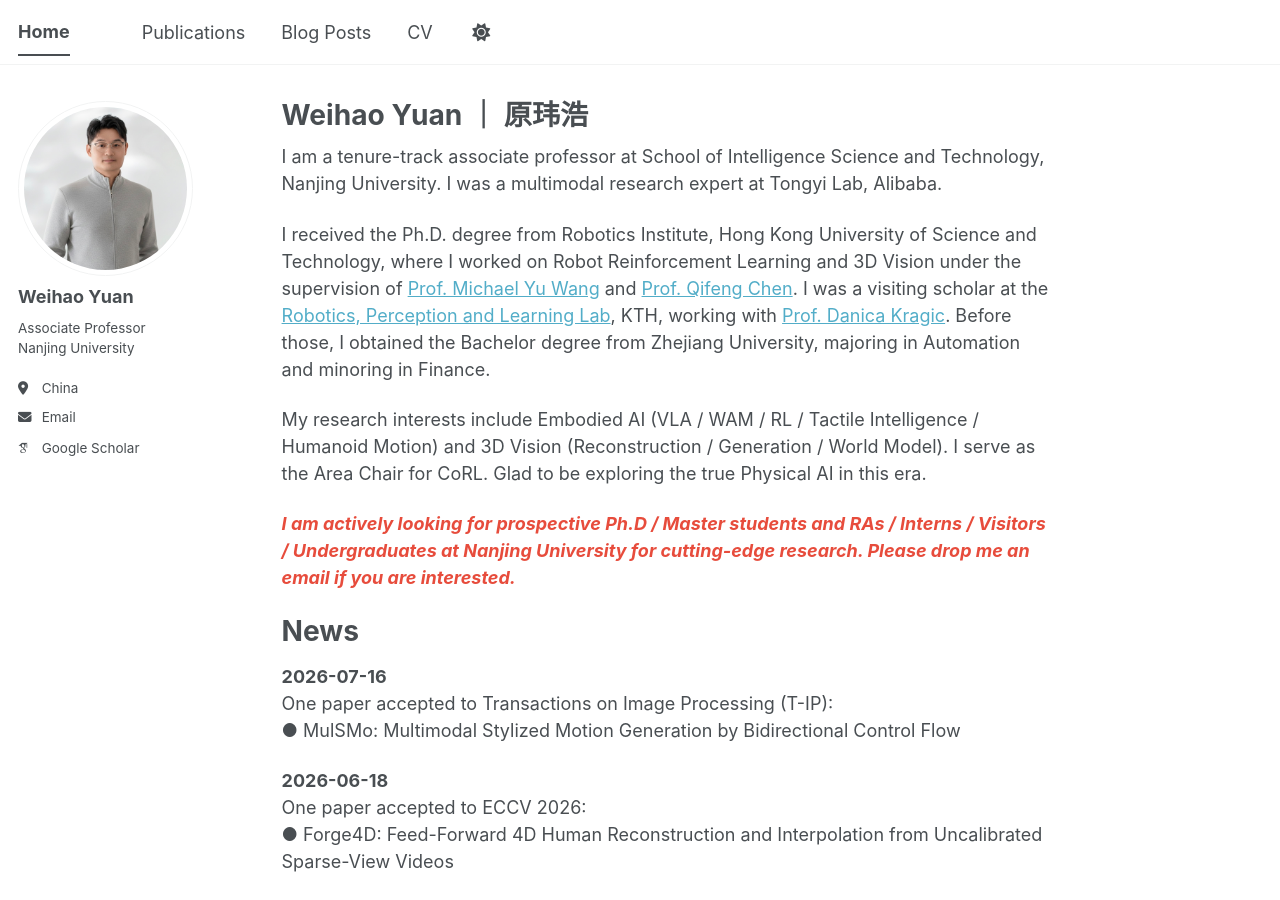
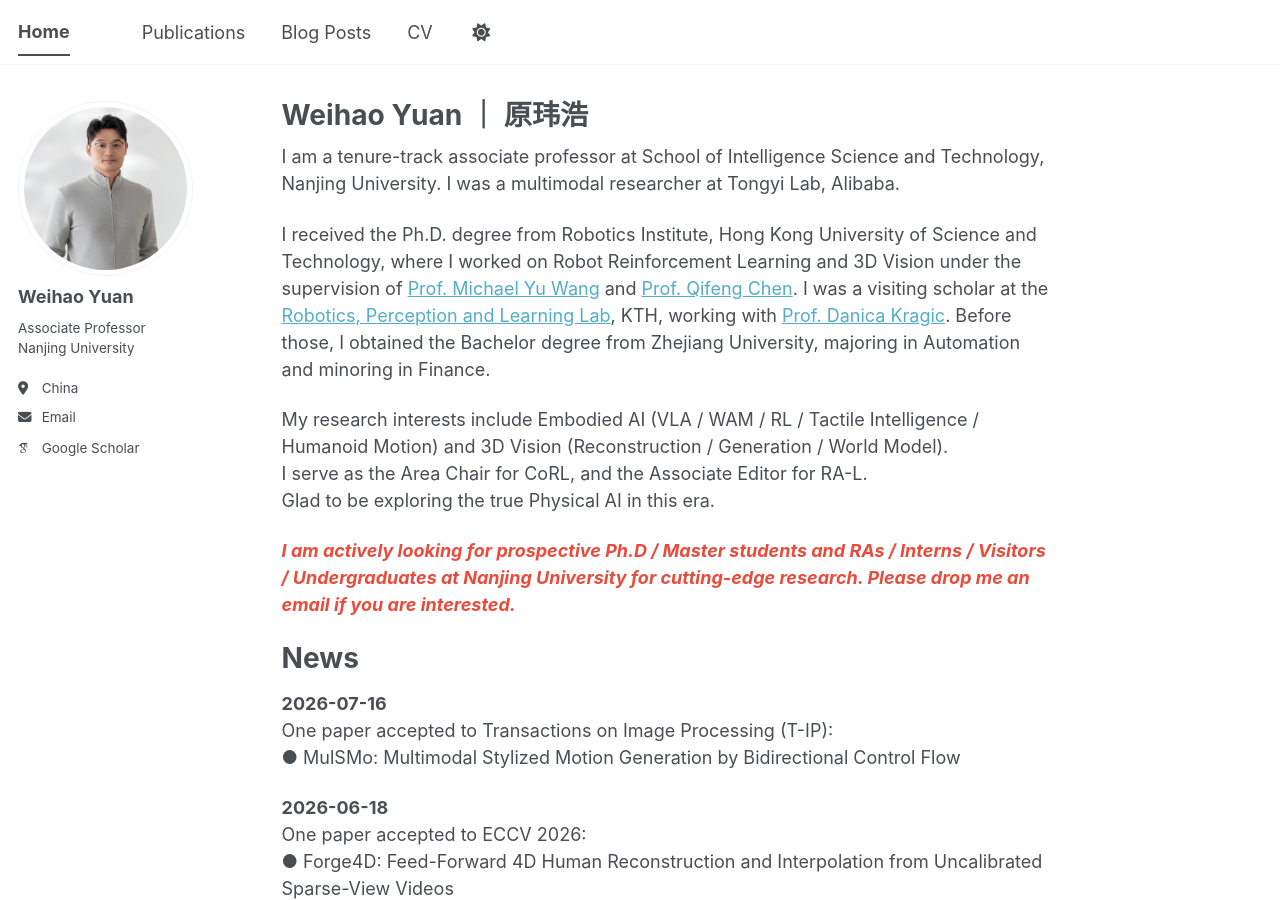
Before and after one commit to weihao-yuan/weihao-yuan.github.io, a Jekyll site: the page built from _pages/about.md, in a window 1280 px wide and 900 px high. Built offline with Jekyll 4.4.1, drawn with Linux system fonts in a browser that asks for light colours; some web fonts are replaced; a script bundle is joined from its source files by our own code; library files that are not in the unit come from our copies.

Commit message:
update: ae for ral

```diff
--- a/_pages/about.md
+++ b/_pages/about.md
@@ -8,13 +8,15 @@ redirect_from:
 ---
 
 I am a tenure-track associate professor at School of Intelligence Science and Technology, Nanjing University.
-I was a multimodal research expert at Tongyi Lab, Alibaba.
+I was a multimodal researcher at Tongyi Lab, Alibaba.
 
 I received the Ph.D. degree from Robotics Institute, Hong Kong University of Science and Technology, where I worked on Robot Reinforcement Learning and 3D Vision under the supervision of [Prof. Michael Yu Wang](https://seng.ust.hk/about/people/faculty/michael-yu-wang) and [Prof. Qifeng Chen](https://cqf.io/).
 I was a visiting scholar at the [Robotics, Perception and Learning Lab](https://www.kth.se/rpl), KTH, working with [Prof. Danica Kragic](https://www.csc.kth.se/~danik).
 Before those, I obtained the Bachelor degree from Zhejiang University, majoring in Automation and minoring in Finance.
 
-My research interests include Embodied AI (VLA / WAM / RL / Tactile Intelligence / Humanoid Motion) and 3D Vision (Reconstruction / Generation / World Model). I serve as the Area Chair for CoRL. Glad to be exploring the true Physical AI in this era.
+My research interests include Embodied AI (VLA / WAM / RL / Tactile Intelligence / Humanoid Motion) and 3D Vision (Reconstruction / Generation / World Model).
+I serve as the Area Chair for CoRL, and the Associate Editor for RA-L.
+Glad to be exploring the true Physical AI in this era.
 
 <span class="text-why-red">***I am actively looking for prospective Ph.D / Master students and RAs / Interns / Visitors / Undergraduates at Nanjing University for cutting-edge research. Please drop me an email if you are interested.***</span>
 
```
